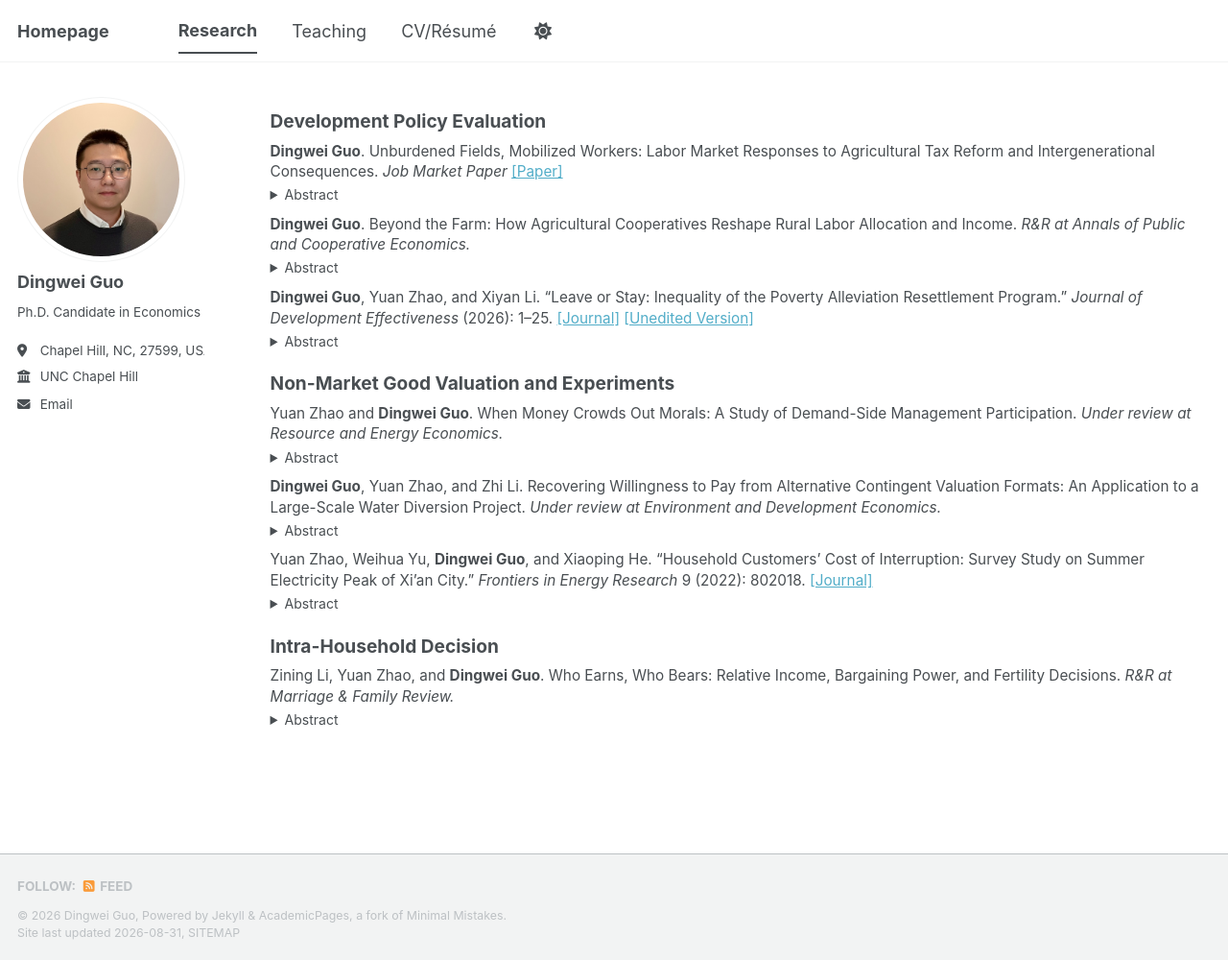
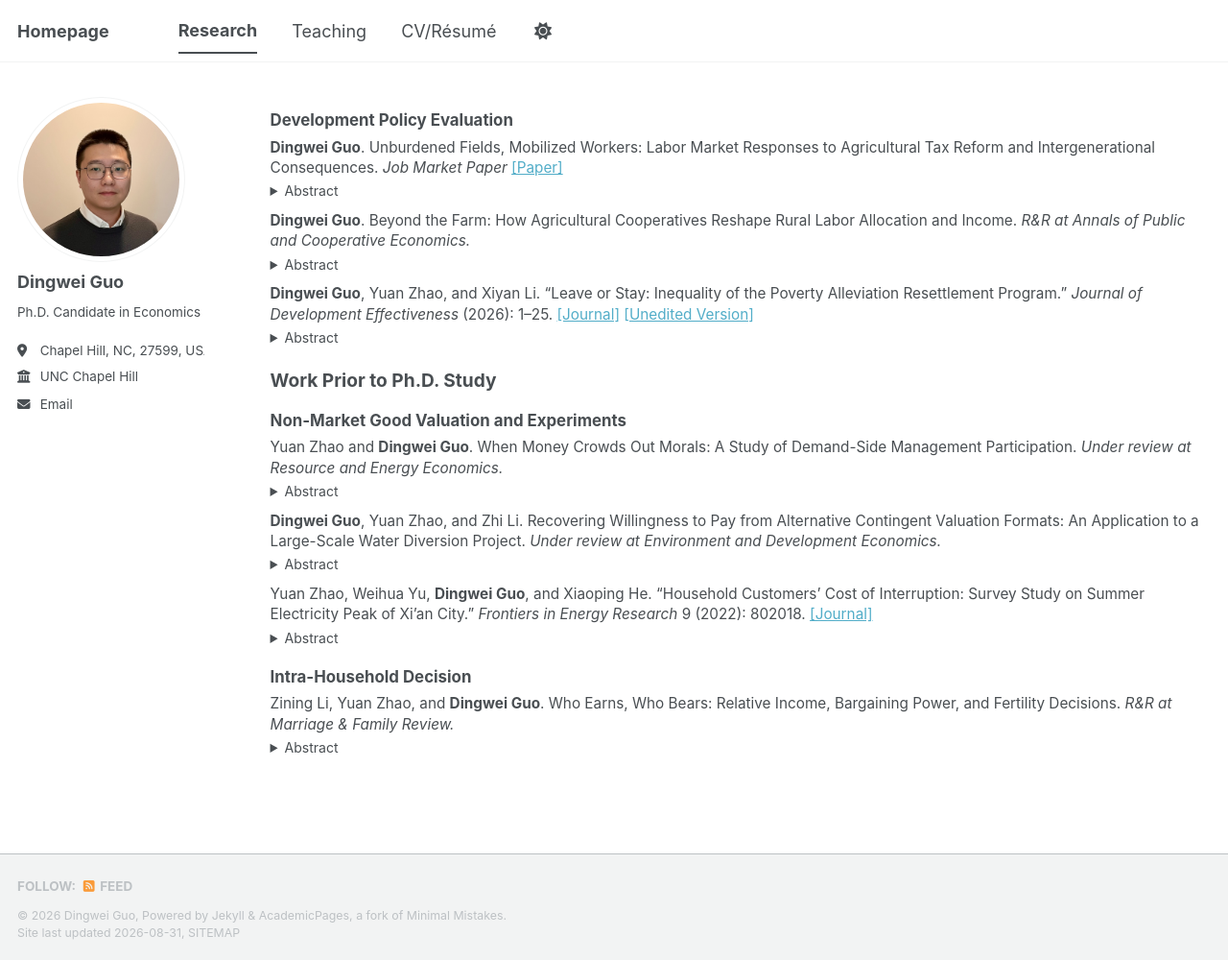
Before and after one commit to dw-guo/dw-guo.github.io, a Jekyll site: the page built from _pages/publications.html, in a window 1280 px wide and 1000 px high. Shown: the whole window at 96% size. Built offline with Jekyll 4.4.1, drawn with Linux system fonts in a browser that asks for light colours; a style sheet for code colours, icons or effects is not loaded.

Commit message:
Adjust heading sizes in publications.html

```diff
--- a/_pages/publications.html
+++ b/_pages/publications.html
@@ -7,7 +7,7 @@ author_profile: true
 
 <div class="publication-list" style="font-size: 0.85em; line-height: 1.4;">
 
-  <h2 style="font-size: 1.25em; margin-top: 0; margin-bottom: 0.45em;">
+  <h2 style="font-size: 1.1em; margin-top: 0; margin-bottom: 0.45em;">
     Development Policy Evaluation
   </h2>
 
@@ -61,9 +61,13 @@ author_profile: true
 </details>
 
 
-  <h2 style="font-size: 1.25em; margin-top: 1.2em; margin-bottom: 0.45em;">
-    Non-Market Good Valuation and Experiments
-  </h2>
+<h2 style="font-size: 1.25em; margin-top: 1.2em; margin-bottom: 0.45em;">
+  Work Prior to Ph.D. Study
+</h2>
+
+<h2 style="font-size: 1.1em; margin-top: 1.2em; margin-bottom: 0.45em;">
+  Non-Market Good Valuation and Experiments
+</h2>
 
   <p style="margin: 0 0 0.25em 0;">
     Yuan Zhao and <strong>Dingwei Guo</strong>.
@@ -116,7 +120,7 @@ author_profile: true
 </details>
 
 
-  <h2 style="font-size: 1.25em; margin-top: 1.2em; margin-bottom: 0.45em;">
+  <h2 style="font-size: 1.1em; margin-top: 1.2em; margin-bottom: 0.45em;">
     Intra-Household Decision
   </h2>
 
```
